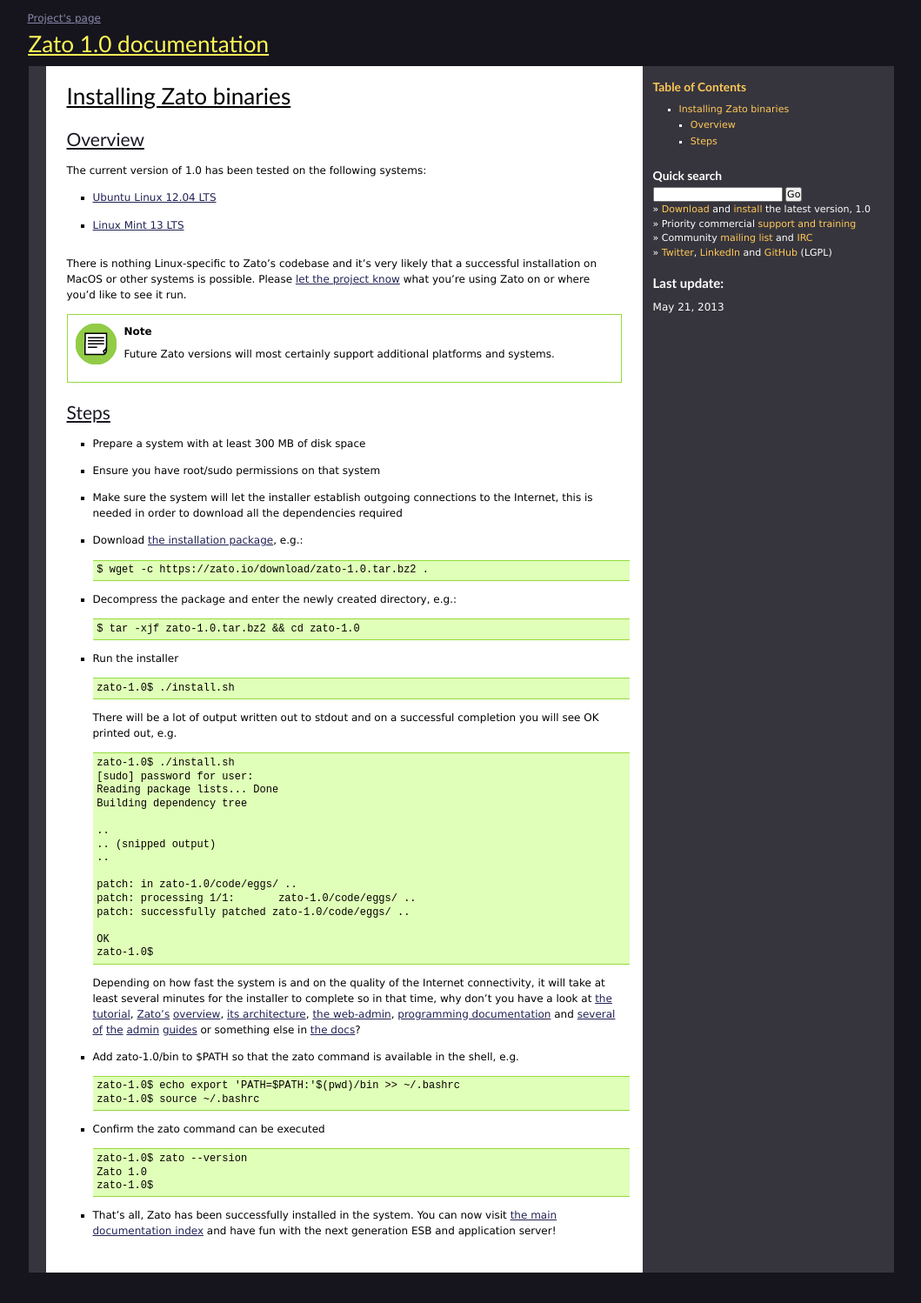
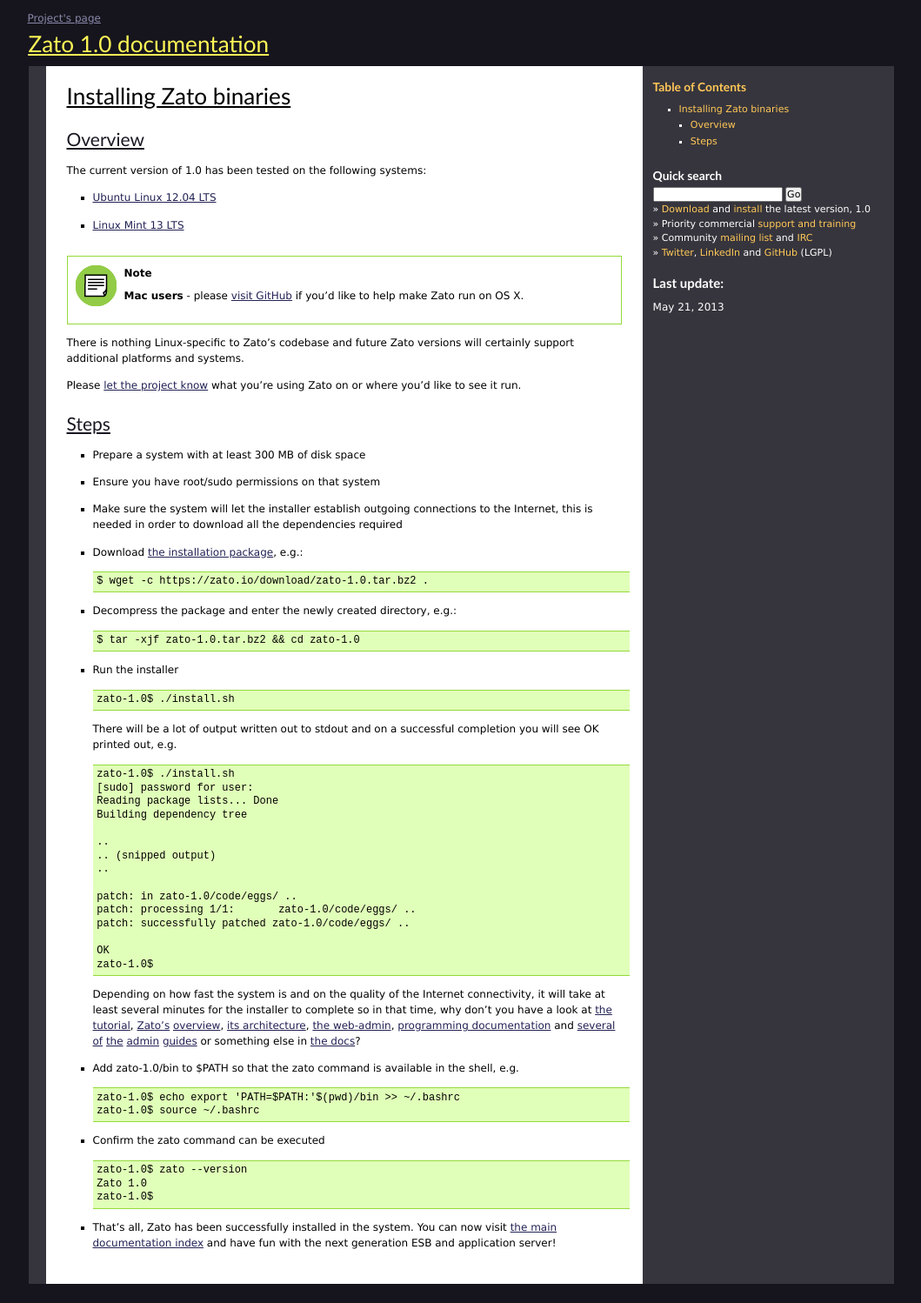
Before and after one commit to rfdiazpr/zato-docs, a Sphinx documentation site: the page built from sphinx/admin/guide/install-zato.txt, in a window 1280 px wide. Shown: the whole page at 87% size, without its empty margins (110-1169 px from the left). Built offline with Sphinx 7.4.7, drawn with Linux system fonts in a browser that asks for light colours.

Commit message:
Changed wording

```diff
--- a/sphinx/admin/guide/install-zato.txt
+++ b/sphinx/admin/guide/install-zato.txt
@@ -9,13 +9,18 @@
 * `Ubuntu Linux 12.04 LTS <http://www.ubuntu.com/>`_
 * `Linux Mint 13 LTS <http://www.linuxmint.com/index.php>`_
 
-There is nothing Linux-specific to Zato's codebase and it's very likely
-that a successful installation on MacOS or other systems
-is possible. Please :doc:`let the project know <../../project/get-involved>`
+.. note ::
+
+  **Mac users** - please `visit GitHub <https://github.com/zatosource/zato/issues/41>`_
+  if you'd like to help make Zato run on OS X.
+
+There is nothing Linux-specific to Zato's codebase and future Zato versions
+will certainly support additional platforms and systems.
+
+Please :doc:`let the project know <../../project/get-involved>`
 what you're using Zato on or where you'd like to see it run.
 
-.. note ::
-  Future Zato versions will most certainly support additional platforms and systems.
+
 
 Steps
 -----
```
